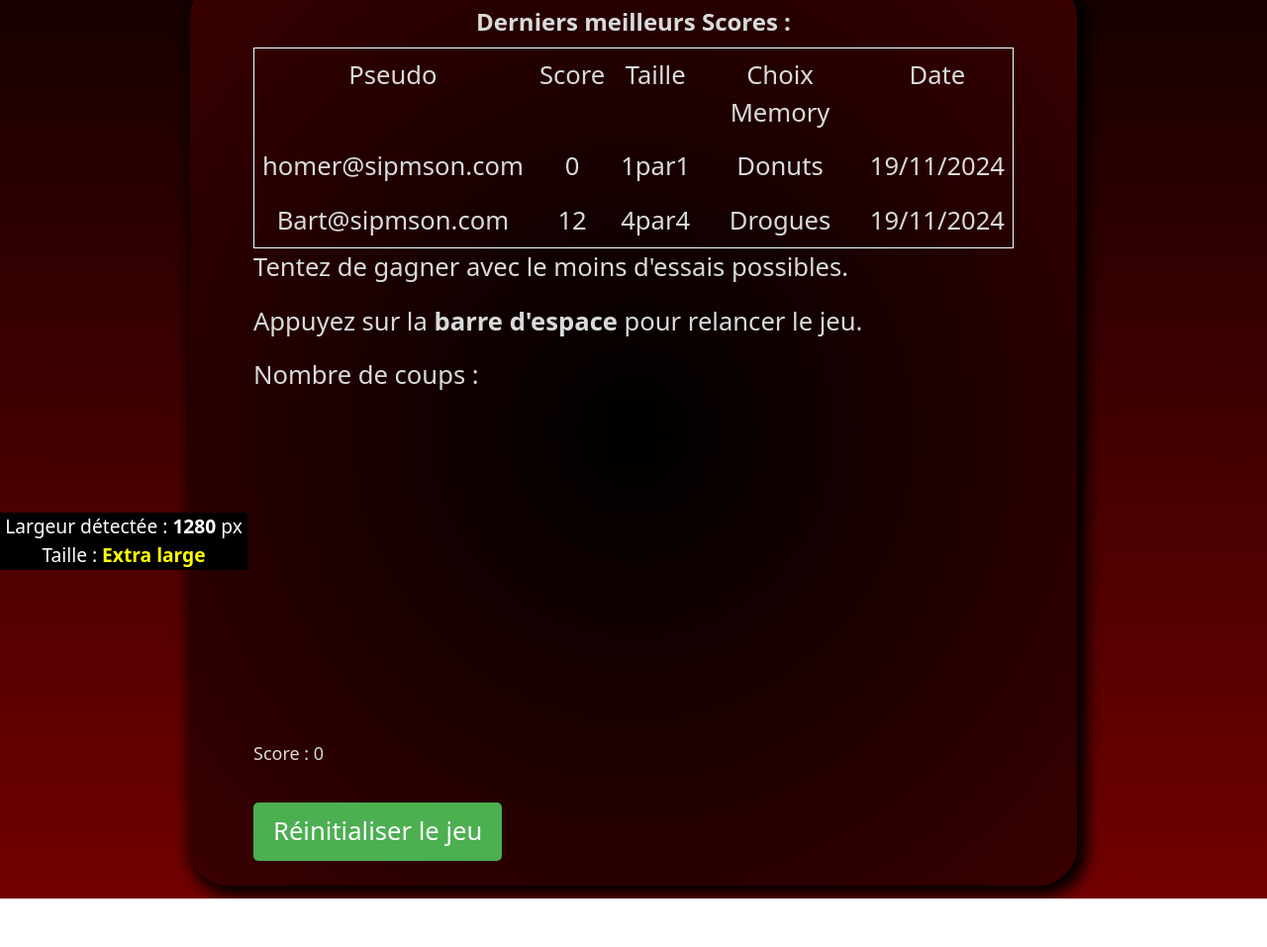
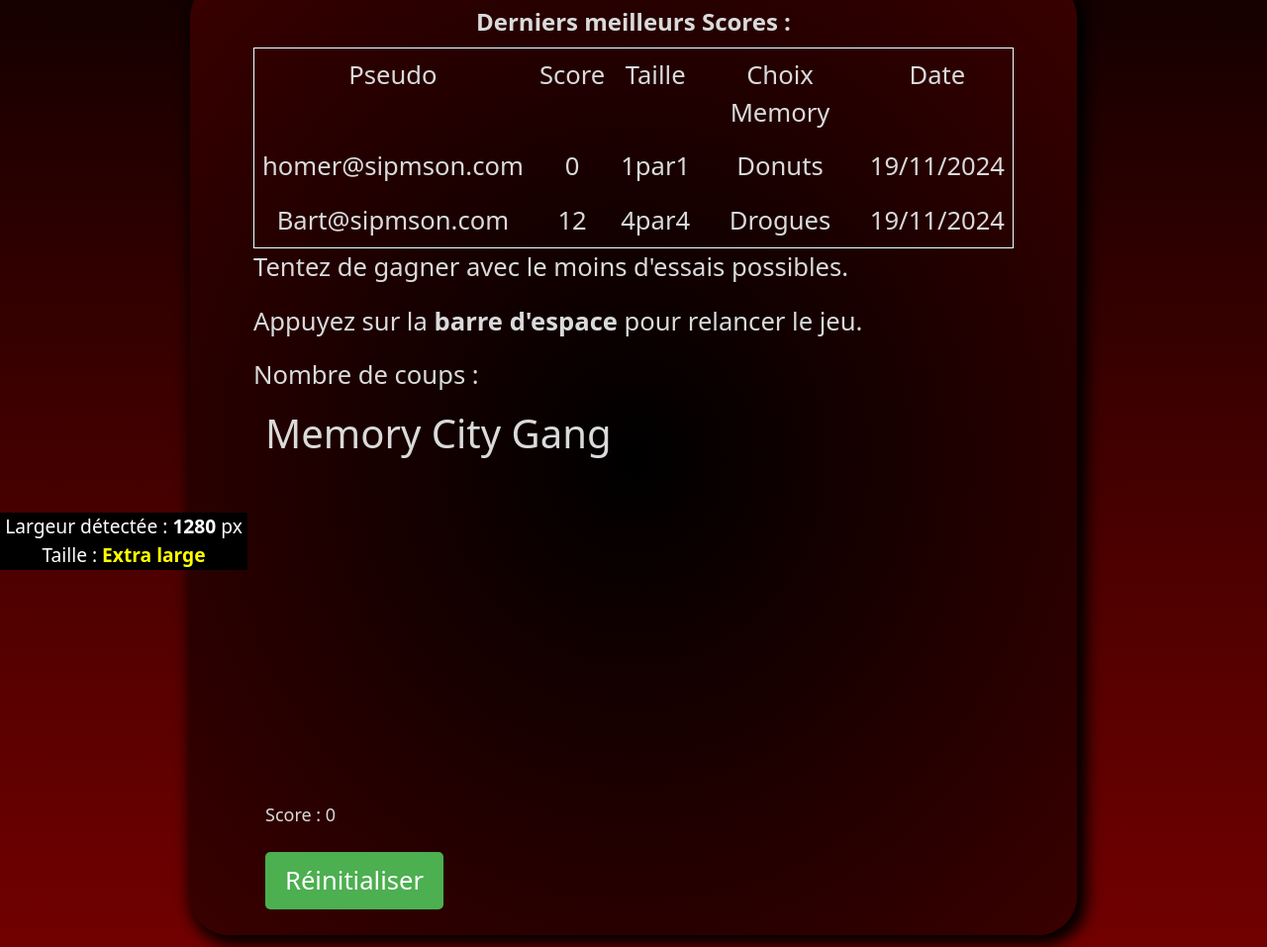
Before and after one commit to 548access45/projet_memory, a plain HTML site: page jeu.html in a window 1280 px wide. Shown: the part 224-1181 px from the top of the page at 99% size. Before the commit the page ends 1132 px from the top, so only its background shows below. Drawn offline with nearby package versions, Linux system fonts and the light colour scheme.

Commit message:
Update jeu.html
Supression des divs dans les divs pour les remplacer par une div et un grid dans le css qui était déjà présent dans le dernier commit

```diff
--- a/jeu.html
+++ b/jeu.html
@@ -81,28 +81,14 @@
             <p>Nombre de coups : <span id="nbCoups"></span></p>
 
         </div>
-        <div class="grid-container" id="memory">
-          <!-- <div id="a">
-            <div id="a1"><img src="ressources/dark_fantasy_cards/backdark4.webp" alt=""></div>
-            <div id="a2"><img src="ressources/dark_fantasy_cards/backdark4.webp" alt=""></div>
-            <div id="a3"><img src="ressources/dark_fantasy_cards/backdark4.webp" alt=""></div>
-            <div id="a4"><img src="ressources/dark_fantasy_cards/backdark4.webp" alt=""></div>
+        <div class="container">
+          <h1>Memory City Gang</h1>
+          <div class="grid-container"></div>
+          <div class="score">
+              <span id="score">Score : 0</span>
           </div>
-          <div id="b">
-            <div id="b1"><img src="ressources/dark_fantasy_cards/backdark4.webp" alt=""></div>
-            <div id="b2"><img src="ressources/dark_fantasy_cards/backdark4.webp" alt=""></div>
-            <div id="b3"><img src="ressources/dark_fantasy_cards/backdark4.webp" alt=""></div>
-            <div id="b4"><img src="ressources/dark_fantasy_cards/backdark4.webp" alt=""></div>
-          </div>
-          <div id="c">
-            <div id="c1"><img src="ressources/dark_fantasy_cards/backdark4.webp" alt=""></div>
-            <div id="c2"><img src="ressources/dark_fantasy_cards/backdark4.webp" alt=""></div>
-            <div id="c3"><img src="ressources/dark_fantasy_cards/backdark4.webp" alt=""></div>
-            <div id="c4"><img src="ressources/dark_fantasy_cards/backdark4.webp" alt=""></div>
-          </div> -->
-        </div>
-        <p id="score">Score : 0</p>
-        <button id="reset">Réinitialiser le jeu</button>
+          <button id="reset">Réinitialiser</button>
+      </div>
       </article>
     </main>
     <script src="memory.js"></script>
```
